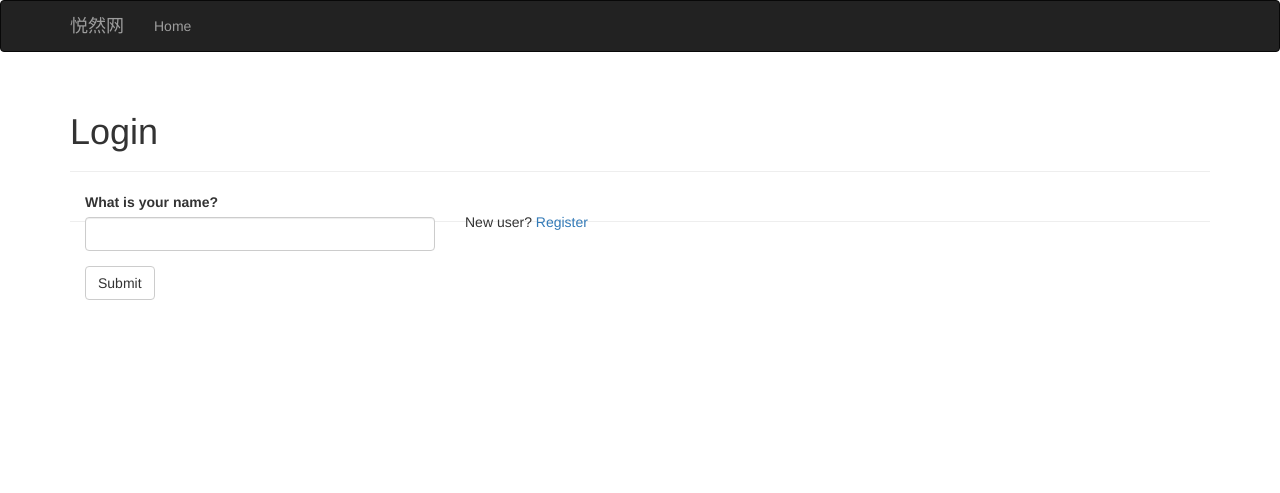
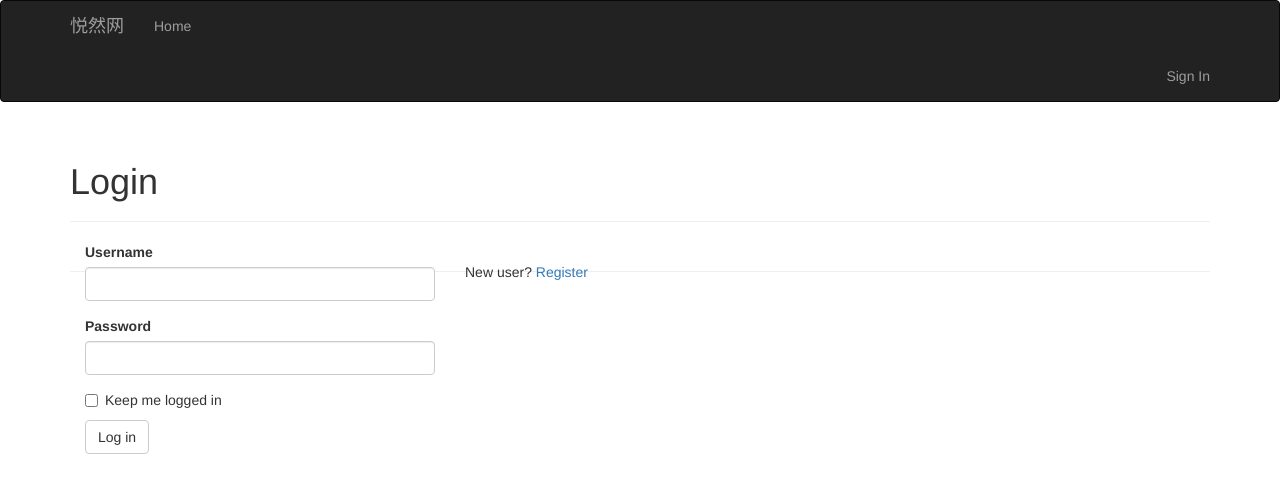
Before and after one commit to yueran1/social-network, a Flask app: template app/templates/auth/login.html in a window 1280 px wide. Shown: the top 493 px of the page. Run offline with Flask 2, Linux system fonts and the light colour scheme; the template is opened without the code that fills it: values that come from a table or form of the project are taken from there, others are empty; parts of the project's set-up code (start-up, migrations or seed data) failed here and were passed over; some libraries are stand-ins or nearby versions.

Commit message:
add login logout

```diff
--- /dev/null
+++ b/app/auth/forms.py
@@ -0,0 +1,9 @@
+from flask_wtf import Form
+from wtforms import StringField, PasswordField, BooleanField, SubmitField
+from wtforms.validators import Required, Length
+
+class LoginForm(Form):
+	username = StringField('Username', validators=[Required()])
+	password = PasswordField('Password', validators =[Required()])
+	remember_me = BooleanField('Keep me logged in')
+	submit = SubmitField('Log in')
--- a/app/models.py
+++ b/app/models.py
@@ -1,5 +1,11 @@
 from werkzeug.security import generate_password_hash, check_password_hash
 from . import db
+from flask_login import UserMixin
+from . import login_manager
+
+@login_manager.user_loader
+def load_user(user_id):
+	return User.query.get(int(user_id))
 
 class Permission:
     FOLLOW = 0x01
--- a/app/templates/auth/login.html
+++ b/app/templates/auth/login.html
@@ -2,6 +2,18 @@
 {% import "bootstrap/wtf.html" as wtf %}
 
 {% block title %}Login{% endblock %}
+
+
+<!-- Latest compiled and minified CSS -->
+<link rel="stylesheet" href="https://maxcdn.bootstrapcdn.com/bootstrap/3.3.7/css/bootstrap.min.css" integrity="sha384-BVYiiSIFeK1dGmJRAkycuHAHRg32OmUcww7on3RYdg4Va+PmSTsz/K68vbdEjh4u" crossorigin="anonymous">
+
+<!-- Optional theme -->
+<link rel="stylesheet" href="https://maxcdn.bootstrapcdn.com/bootstrap/3.3.7/css/bootstrap-theme.min.css" integrity="sha384-rHyoN1iRsVXV4nD0JutlnGaslCJuC7uwjduW9SVrLvRYooPp2bWYgmgJQIXwl/Sp" crossorigin="anonymous">
+
+<!-- Latest compiled and minified JavaScript -->
+<script src="https://maxcdn.bootstrapcdn.com/bootstrap/3.3.7/js/bootstrap.min.js" integrity="sha384-Tc5IQib027qvyjSMfHjOMaLkfuWVxZxUPnCJA7l2mCWNIpG9mGCD8wGNIcPD7Txa" crossorigin="anonymous"></script>
+
+
 
 {% block page_content %}
 <div class="page-header">
--- a/app/templates/base.html
+++ b/app/templates/base.html
@@ -27,6 +27,14 @@
             <li><a href="/">Home</a></li>
          </ul>
       </div>
+      <ul class= "nav navbar-nav navbar-right">
+      	{%if current_user.is_authenticated()  %}
+      	<li> <a href="{{ url_for('auth.logout')}}" >Sign Out</a></li>
+      	{% else %}
+      	<li><a href="{{ url_for('auth.login')}}"> Sign In</a></li>
+      	{% endif %}
+      </ul>
+
   </div>
 </div>
 {% endblock %}
```
Also changed, not shown: app/__init__.py (+7 -1 lines), app/auth/views.py (+20 -3 lines), 4 other files.
